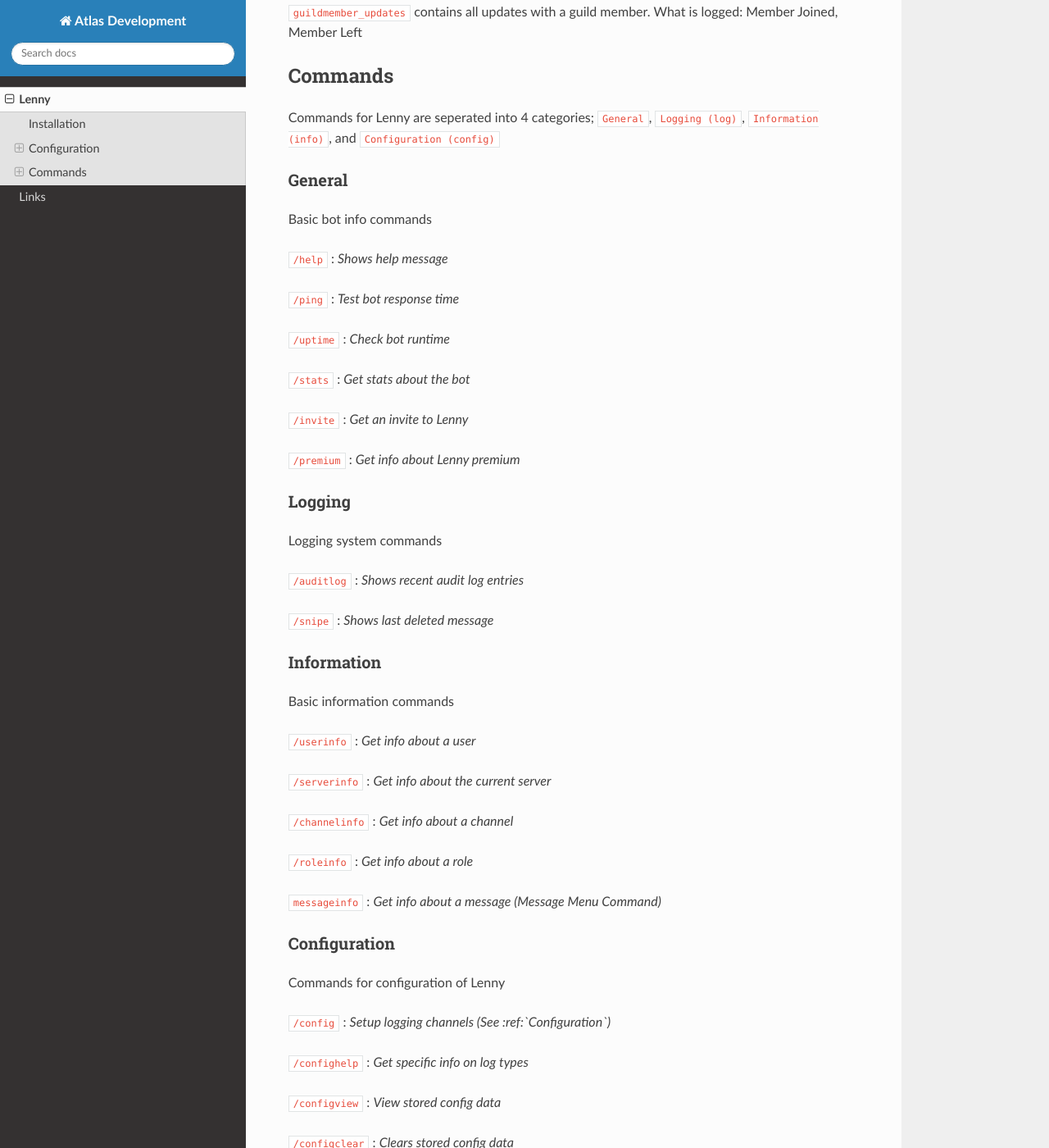
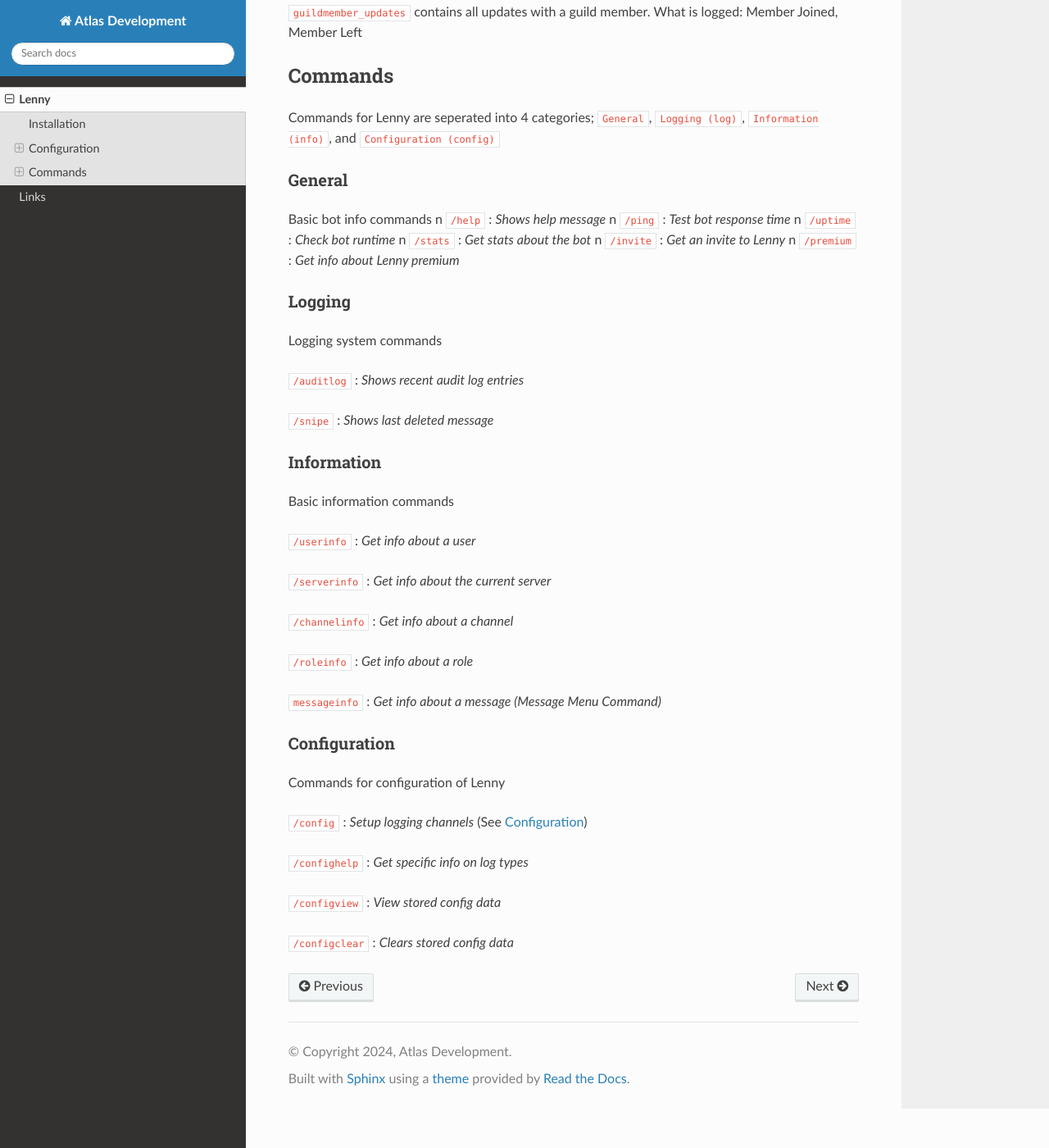
Before and after one commit to madebyatlas/docs, a Sphinx documentation site: the page built from docs/source/lenny.rst, in a window 1280 px wide and 1400 px high, scrolled down 1418 px. Shown: the whole window at 82% size. Built offline with Sphinx 7.4.7 and the Read the Docs theme 3.1.0, drawn with Linux system fonts in a browser that asks for light colours.

Commit message:
Update lenny.rst

```diff
--- a/docs/source/lenny.rst
+++ b/docs/source/lenny.rst
@@ -72,18 +72,12 @@
 General
 -------
 
-Basic bot info commands
-
-``/help`` : *Shows help message*
-
-``/ping`` : *Test bot response time*
-
-``/uptime`` : *Check bot runtime*
-
-``/stats`` : *Get stats about the bot*
-
-``/invite`` : *Get an invite to Lenny*
-
+Basic bot info commands \n
+``/help`` : *Shows help message* \n
+``/ping`` : *Test bot response time* \n
+``/uptime`` : *Check bot runtime* \n
+``/stats`` : *Get stats about the bot* \n
+``/invite`` : *Get an invite to Lenny* \n
 ``/premium`` : *Get info about Lenny premium*
 
 Logging
@@ -115,7 +109,7 @@
 
 Commands for configuration of Lenny
 
-``/config`` : *Setup logging channels (See :ref:`Configuration`)*
+``/config`` : *Setup logging channels* (See `Configuration <https://docs.madebyatlas.dev/en/latest/lenny.html#configuration>`_)
 
 ``/confighelp`` : *Get specific info on log types*
 
```
